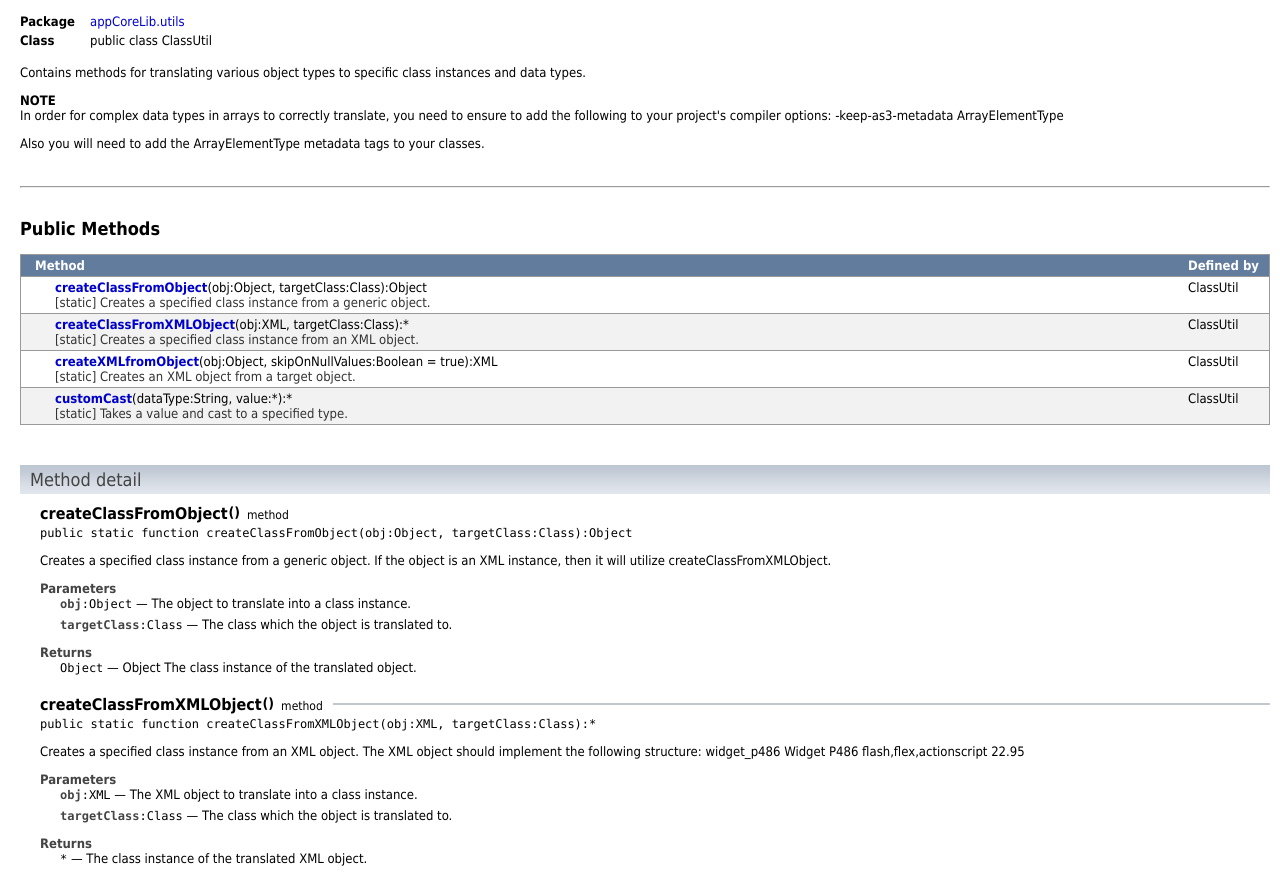
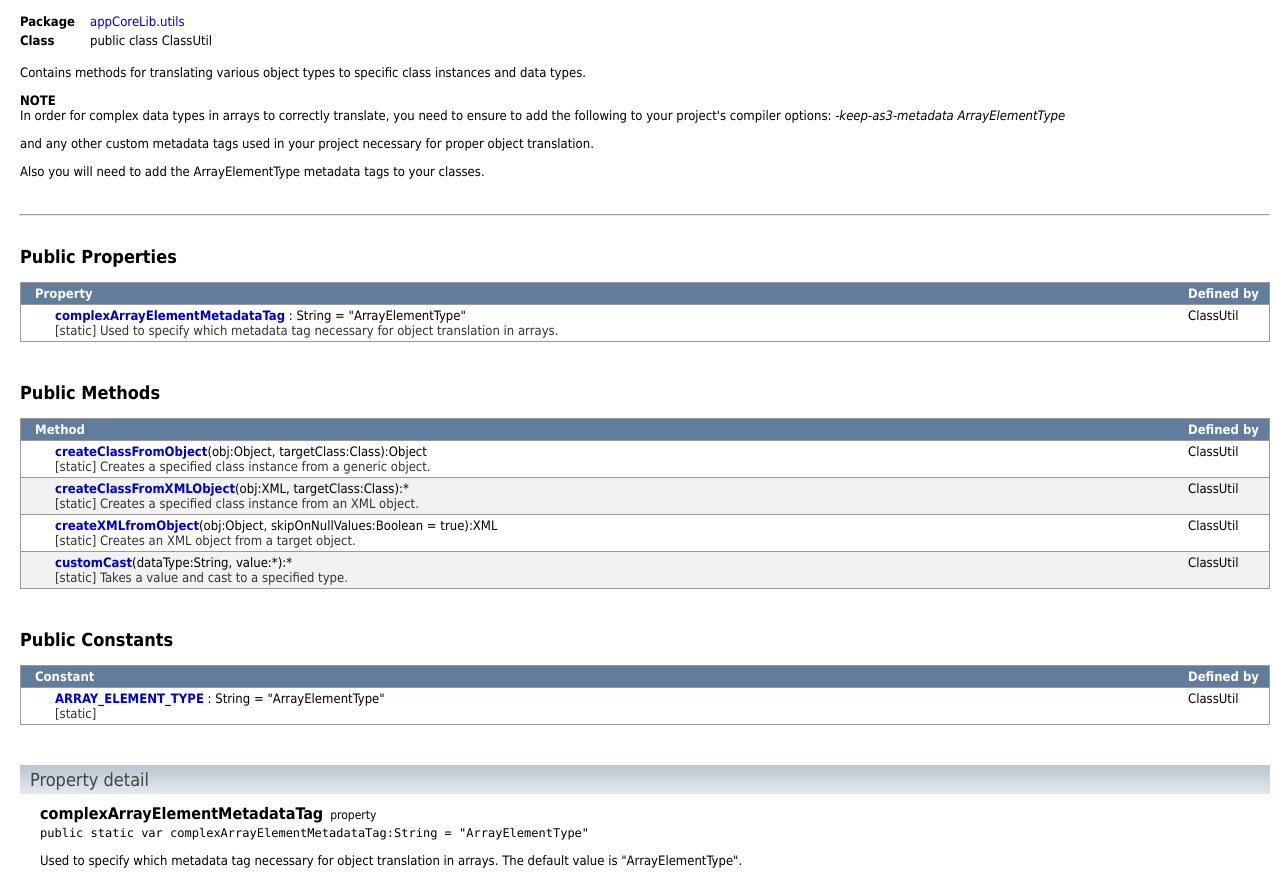
Before and after one commit to Kevincosme/appcorelib, a plain HTML site: page asdoc/appCoreLib/utils/ClassUtil.html in a window 1280 px wide. Shown: the part 96-979 px from the top of the page. Drawn offline with Linux system fonts and the light colour scheme.

Commit message:
- added metadata support for ClassUtil

```diff
--- a/asdoc/appCoreLib/utils/ClassUtil.html
+++ b/asdoc/appCoreLib/utils/ClassUtil.html
@@ -4,7 +4,7 @@
 <META http-equiv="Content-Type" content="text/html; charset=UTF-8">
 <link rel="stylesheet" href="../../style.css" type="text/css" media="screen">
 <link rel="stylesheet" href="../../print.css" type="text/css" media="print">
-<meta content="ClassUtil,appCoreLib.utils.ClassUtil,createClassFromObject,createClassFromXMLObject,createXMLfromObject,customCast" name="keywords">
+<meta content="ClassUtil,appCoreLib.utils.ClassUtil,ARRAY_ELEMENT_TYPE,complexArrayElementMetadataTag,createClassFromObject,createClassFromXMLObject,createXMLfromObject,customCast" name="keywords">
 <title>appCoreLib.utils.ClassUtil</title>
 </head>
 <body>
@@ -19,7 +19,7 @@
 <td align="left" class="titleTableTitle">API Documentation</td><td align="right" class="titleTableTopNav"><a onclick="loadClassListFrame('../../all-classes.html')" href="../../package-summary.html">All&nbsp;Packages</a>&nbsp;|&nbsp;<a onclick="loadClassListFrame('../../all-classes.html')" href="../../class-summary.html">All&nbsp;Classes</a>&nbsp;|&nbsp;<a onclick="loadClassListFrame('../../index-list.html')" href="../../all-index-A.html">Index</a>&nbsp;|&nbsp;<a href="../../index.html?appCoreLib/utils/ClassUtil.html&amp;appCoreLib/utils/class-list.html" id="framesLink1">Frames</a><a onclick="parent.location=document.location" href="" style="display:none" id="noFramesLink1">No&nbsp;Frames</a></td><td rowspan="3" align="right" class="titleTableLogo"><img alt="Adobe Logo" title="Adobe Logo" class="logoImage" src="../../images/logo.jpg"></td>
 </tr>
 <tr class="titleTableRow2">
-<td align="left" id="subTitle" class="titleTableSubTitle">Class&nbsp;ClassUtil</td><td align="right" id="subNav" class="titleTableSubNav"><a href="#methodSummary">Methods</a></td>
+<td align="left" id="subTitle" class="titleTableSubTitle">Class&nbsp;ClassUtil</td><td align="right" id="subNav" class="titleTableSubNav"><a href="#propertySummary">Properties</a>&nbsp;| <a href="#methodSummary">Methods</a>&nbsp;| <a href="#constantSummary">Constants</a></td>
 </tr>
 <tr class="titleTableRow3">
 <td colspan="2">&nbsp;</td>
@@ -27,7 +27,7 @@
 </table>
 <script type="text/javascript" language="javascript">
 <!--
-if (!isEclipse() || window.name != ECLIPSE_FRAME_NAME) {titleBar_setSubTitle("Class ClassUtil"); titleBar_setSubNav(false,false,false,false,false,false,true,false,false,false,false,false,false,false);}
+if (!isEclipse() || window.name != ECLIPSE_FRAME_NAME) {titleBar_setSubTitle("Class ClassUtil"); titleBar_setSubNav(true,true,false,false,false,false,true,false,false,false,false,false,false,false);}
 --></script>
 <div class="MainContent">
 <table cellspacing="0" cellpadding="0" class="classHeaderTable">
@@ -43,12 +43,26 @@ if (!isEclipse() || window.name != ECLIPSE_FRAME_NAME) {titleBar_setSubTitle("Cl
 
   <p><b>NOTE</b><br/>In order for complex data types in arrays to correctly translate,
   you need to ensure to add the following to your project's compiler options:
-  -keep-as3-metadata ArrayElementType</p>
+  <em>-keep-as3-metadata ArrayElementType</em></p> and any other custom metadata tags used in your project necessary for proper object translation.
 
   <p>Also you will need to add the ArrayElementType metadata tags to your classes.</p>
   <p></p>
 <br>
 <hr>
+</div>
+<a name="propertySummary"></a>
+<div class="summarySection">
+<div class="summaryTableTitle">Public Properties</div>
+<table id="summaryTableProperty" class="summaryTable " cellpadding="3" cellspacing="0">
+<tr>
+<th>&nbsp;</th><th colspan="2">Property</th><th class="summaryTableOwnerCol">Defined&nbsp;by</th>
+</tr>
+<tr class="">
+<td class="summaryTablePaddingCol">&nbsp;</td><td class="summaryTableInheritanceCol">&nbsp;</td><td class="summaryTableSignatureCol"><a class="signatureLink" href="#complexArrayElementMetadataTag">complexArrayElementMetadataTag</a> : String = "ArrayElementType"<div class="summaryTableDescription">[static]
+   Used to specify which metadata tag necessary for object translation in arrays.</div>
+</td><td class="summaryTableOwnerCol">ClassUtil</td>
+</tr>
+</table>
 </div>
 <a name="methodSummary"></a>
 <div class="summarySection">
@@ -91,11 +105,36 @@ if (!isEclipse() || window.name != ECLIPSE_FRAME_NAME) {titleBar_setSubTitle("Cl
 </tr>
 </table>
 </div>
+<a name="constantSummary"></a>
+<div class="summarySection">
+<div class="summaryTableTitle">Public Constants</div>
+<table id="summaryTableConstant" class="summaryTable " cellpadding="3" cellspacing="0">
+<tr>
+<th>&nbsp;</th><th colspan="2">Constant</th><th class="summaryTableOwnerCol">Defined&nbsp;by</th>
+</tr>
+<tr class="">
+<td class="summaryTablePaddingCol">&nbsp;</td><td class="summaryTableInheritanceCol">&nbsp;</td><td class="summaryTableSignatureCol"><a class="signatureLink" href="#ARRAY_ELEMENT_TYPE">ARRAY_ELEMENT_TYPE</a> : String = "ArrayElementType"<div class="summaryTableDescription">[static]</div>
+</td><td class="summaryTableOwnerCol">ClassUtil</td>
+</tr>
+</table>
+</div>
 <script type="text/javascript" language="javascript">
 <!--
 showHideInherited();
 --></script>
 <div class="MainContent">
+<a name="propertyDetail"></a>
+<div class="detailSectionHeader">Property detail</div>
+<a name="complexArrayElementMetadataTag"></a>
+<table cellspacing="0" cellpadding="0" class="detailHeader">
+<tr>
+<td class="detailHeaderName">complexArrayElementMetadataTag</td><td class="detailHeaderType">property</td>
+</tr>
+</table>
+<div class="detailBody">
+<code>public static var complexArrayElementMetadataTag:String = "ArrayElementType"</code><p>
+   Used to specify which metadata tag necessary for object translation in arrays.  The default value is "ArrayElementType".
+   </p></div>
 <a name="methodDetail"></a>
 <div class="detailSectionHeader">Method detail</div>
 <a name="createClassFromObject()"></a>
@@ -258,6 +297,17 @@ showHideInherited();
 </tr>
 </table>
 </div>
+<a name="constantDetail"></a>
+<div class="detailSectionHeader">Constant detail</div>
+<a name="ARRAY_ELEMENT_TYPE"></a>
+<table cellspacing="0" cellpadding="0" class="detailHeader">
+<tr>
+<td class="detailHeaderName">ARRAY_ELEMENT_TYPE</td><td class="detailHeaderType">constant</td>
+</tr>
+</table>
+<div class="detailBody">
+<code>public static const ARRAY_ELEMENT_TYPE:String = "ArrayElementType"</code>
+</div>
 <br>
 <br>
 <hr>
--- a/build/build.xml
+++ b/build/build.xml
@@ -16,10 +16,9 @@
 		<exec executable="${compc.exe}" dir="${basedir}">
 			<arg line="-output '${bin.dir}/${swc.name}.swc'"/>
 			<arg line="-source-path ${src.dir}"/>
-			<!--arg line="-include-sources '${src.dir}/appCoreLib/core/IApplicationShell.as'"/-->
 			<arg line="-namespace ${manifest.uri} ${manifest.xml}"/>
 			<arg line="-include-namespaces ${manifest.uri}"/>
-			<arg line="-include-classes appCoreLib.core.IApplicationShell appCoreLib.events.XMLLoadEvent appCoreLib.utils..ClassUtil appCoreLib.utils.ObjectUtil"/>
+			<arg line="-include-classes appCoreLib.core.IApplicationShell appCoreLib.events.XMLLoadEvent appCoreLib.utils.ClassUtil appCoreLib.utils.ObjectUtil"/>
 		</exec>
 	</target>
 
```
Also changed, not shown: asdoc/all-index-A.html (+6 -0 lines), asdoc/all-index-C.html (+7 -0 lines), 2 other files.
